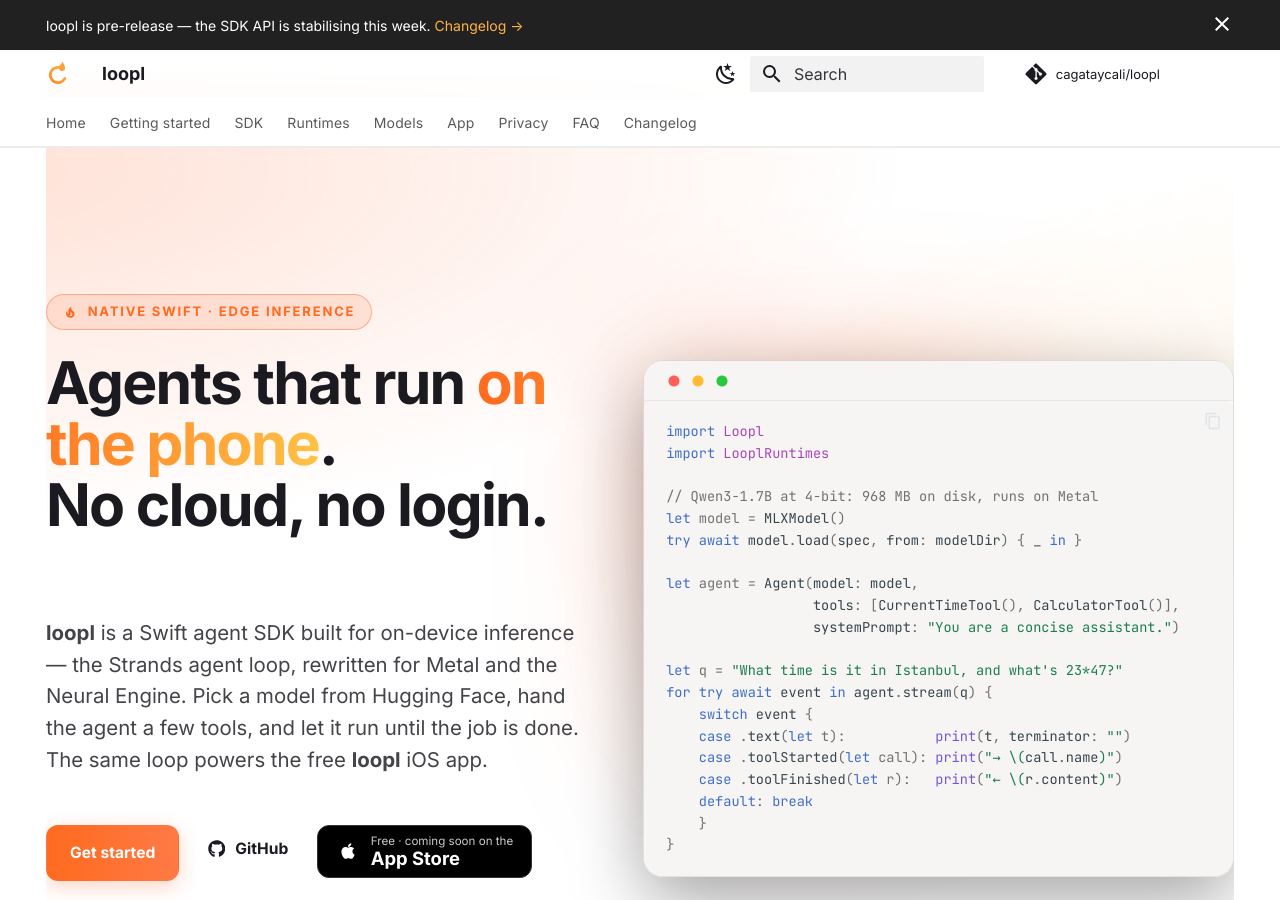
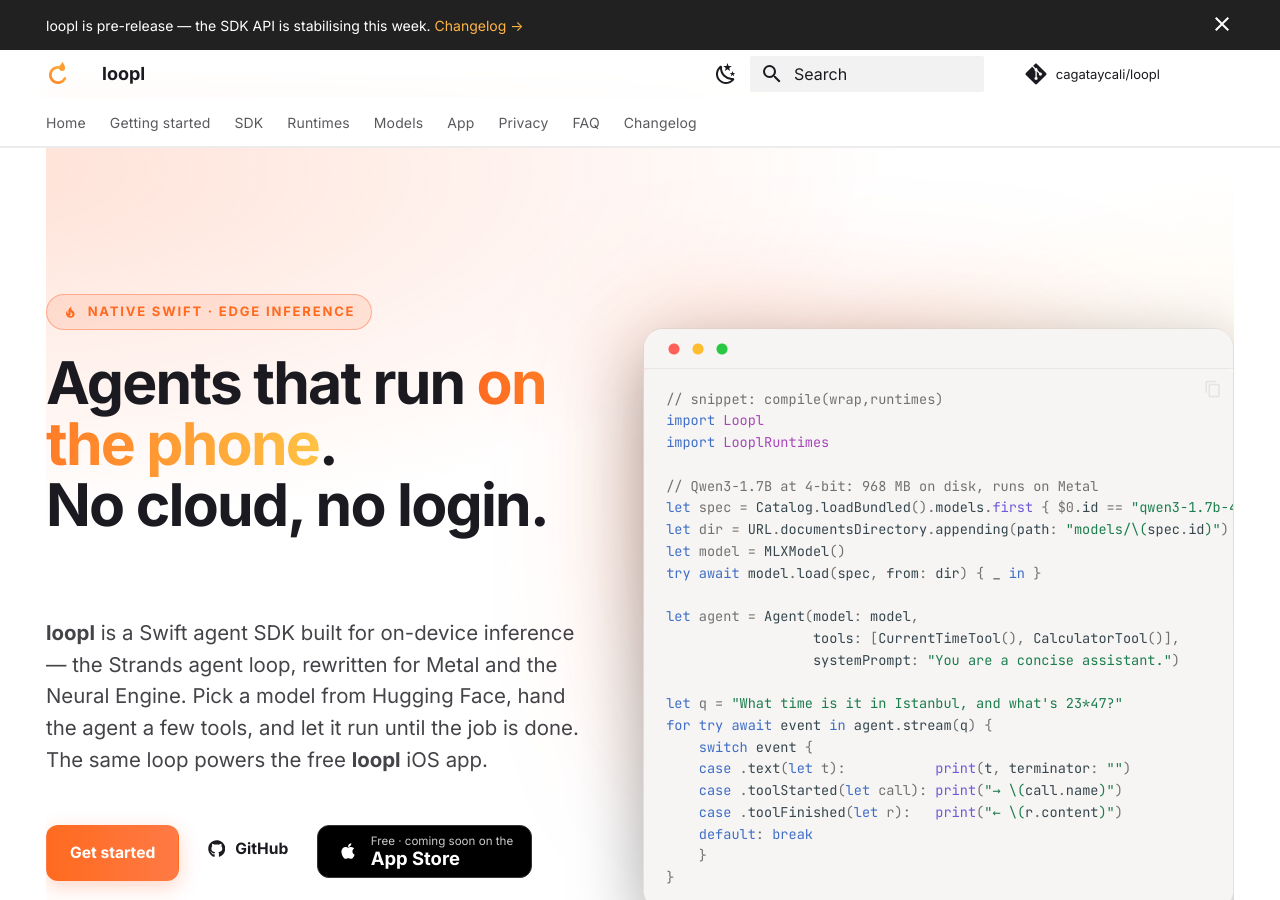
Before and after one commit to cagataycali/loopl, an MkDocs documentation site: the page built from docs/index.md, in a window 1280 px wide and 900 px high. Built offline with MkDocs 1.6.1 and Material for MkDocs 9.7.7, drawn with Linux system fonts in a browser that asks for light colours; comment, search, counter and statistics services are not loaded; some of the changed text lies outside the part shown.

Commit message:
docs: check_snippets.sh — every `// snippet: compile` swift block typechecks against the package (swiftc -typecheck + SwiftPM module maps); fixes the landing samples (Date.FormatStyle timeZone, real Catalog/URL setup); macOS snippets job in docs.yml (non-blocking, triggers on Sources/Package.swift too)

````diff
--- a/docs/index.md
+++ b/docs/index.md
@@ -40,12 +40,15 @@
 <div class="loopl-hero__code" markdown>
 
 ```swift
+// snippet: compile(wrap,runtimes)
 import Loopl
 import LooplRuntimes
 
 // Qwen3-1.7B at 4-bit: 968 MB on disk, runs on Metal
+let spec = Catalog.loadBundled().models.first { $0.id == "qwen3-1.7b-4bit" }!
+let dir = URL.documentsDirectory.appending(path: "models/\(spec.id)")   // where HFDownloader put it
 let model = MLXModel()
-try await model.load(spec, from: modelDir) { _ in }
+try await model.load(spec, from: dir) { _ in }
 
 let agent = Agent(model: model,
                   tools: [CurrentTimeTool(), CalculatorTool()],
@@ -132,13 +135,14 @@
 ## One struct to a tool { .loopl-section-title }
 
 ```swift
+// snippet: compile
 struct Clock: Tool {
     let name = "current_time"
     let description = "Current date & time, optionally for an IANA time zone"
     let parameters = ToolSchema.object(["timezone": ToolSchema.string("e.g. Europe/Istanbul")])
     func call(_ args: [String: JSONValue]) async throws -> String {
         let tz = TimeZone(identifier: args["timezone"]?.stringValue ?? "") ?? .current
-        return Date().formatted(.dateTime.timeZone(tz))
+        return Date().formatted(Date.FormatStyle(date: .abbreviated, time: .shortened, timeZone: tz))
     }
 }
 ```
--- a/mkdocs.yml
+++ b/mkdocs.yml
@@ -6,6 +6,7 @@
 edit_uri: ""
 exclude_docs: |
   gen_models.py
+  check_snippets.sh
   overrides/
 copyright: "© 2026 Çağatay Çalı · loopl is open source · No data collected"
 
````
Also changed, not shown: 2 other files.
